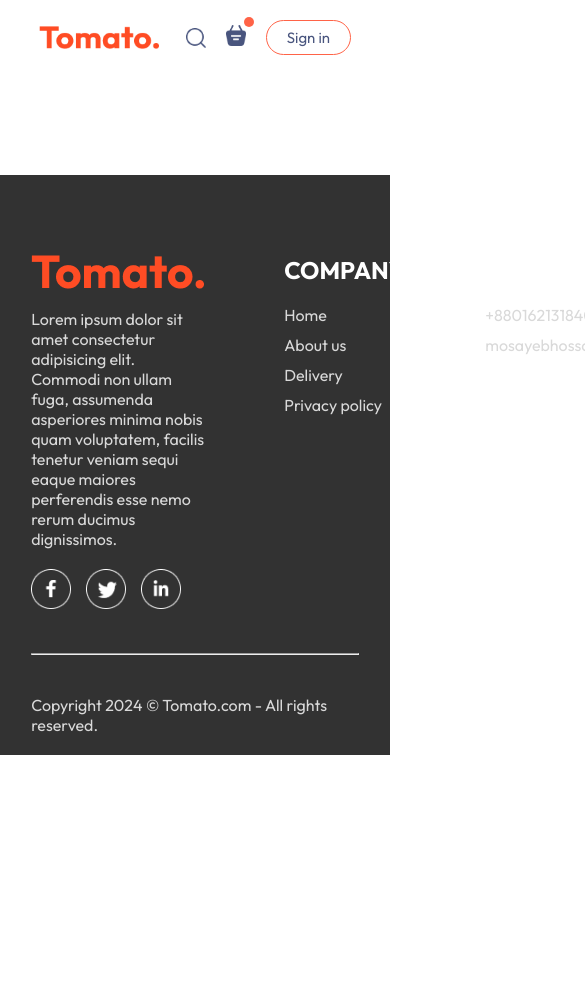
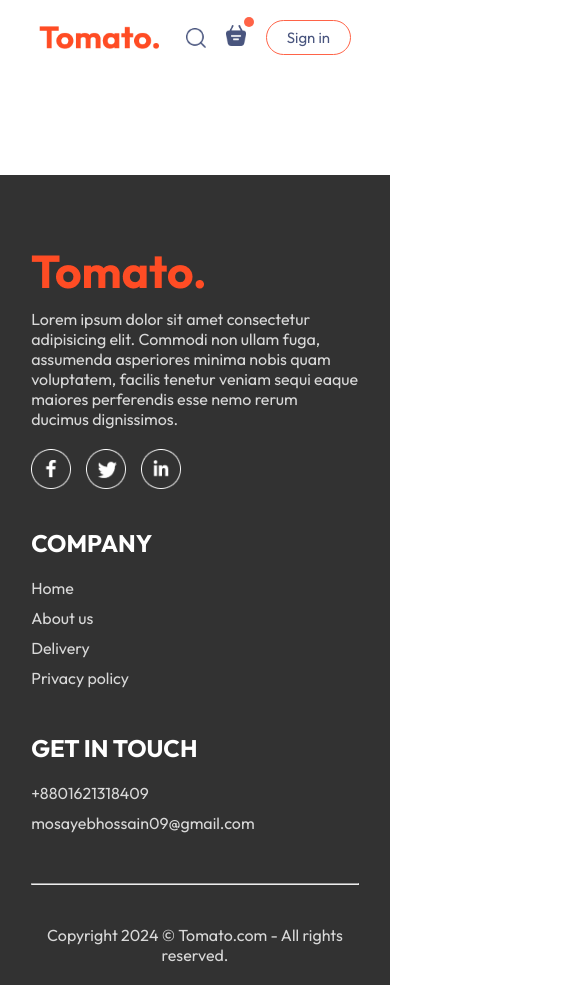
Before and after one commit to Mosayeb09/FOOD_CAN_GO, a React (Vite) app in the folder frontend/: page /placeOrder in a window 390 px wide. Shown: the top 985 px of the page, 585 px wide, since content can reach past the window. Before the commit the page ends 844 px from the top, so only its background shows below. Built offline with nearby package versions, Linux system fonts and the light colour scheme.

Commit message:
responsive footer

```diff
--- a/frontend/src/Component/ExploreMenu/ExploreMenu.css
+++ b/frontend/src/Component/ExploreMenu/ExploreMenu.css
@@ -53,3 +53,12 @@
     border: 4px solid tomato;
     padding: 2px;
 }
+
+@media (max-width:1050px) {
+
+    .explore-menu-text{
+        max-width: 100%;
+        font-size: 14px;
+    }
+
+}
--- a/frontend/src/Component/Footer/Footer.css
+++ b/frontend/src/Component/Footer/Footer.css
@@ -42,3 +42,15 @@
     margin: 20px 0;
     background-color: gray;
 }
+@media (max-width:750px) {
+
+    .footer-content{
+        display: flex;
+        flex-direction: column;
+        gap: 35px;
+    }
+    .footer-copyRight{
+        text-align: center;
+    }
+
+}
```
